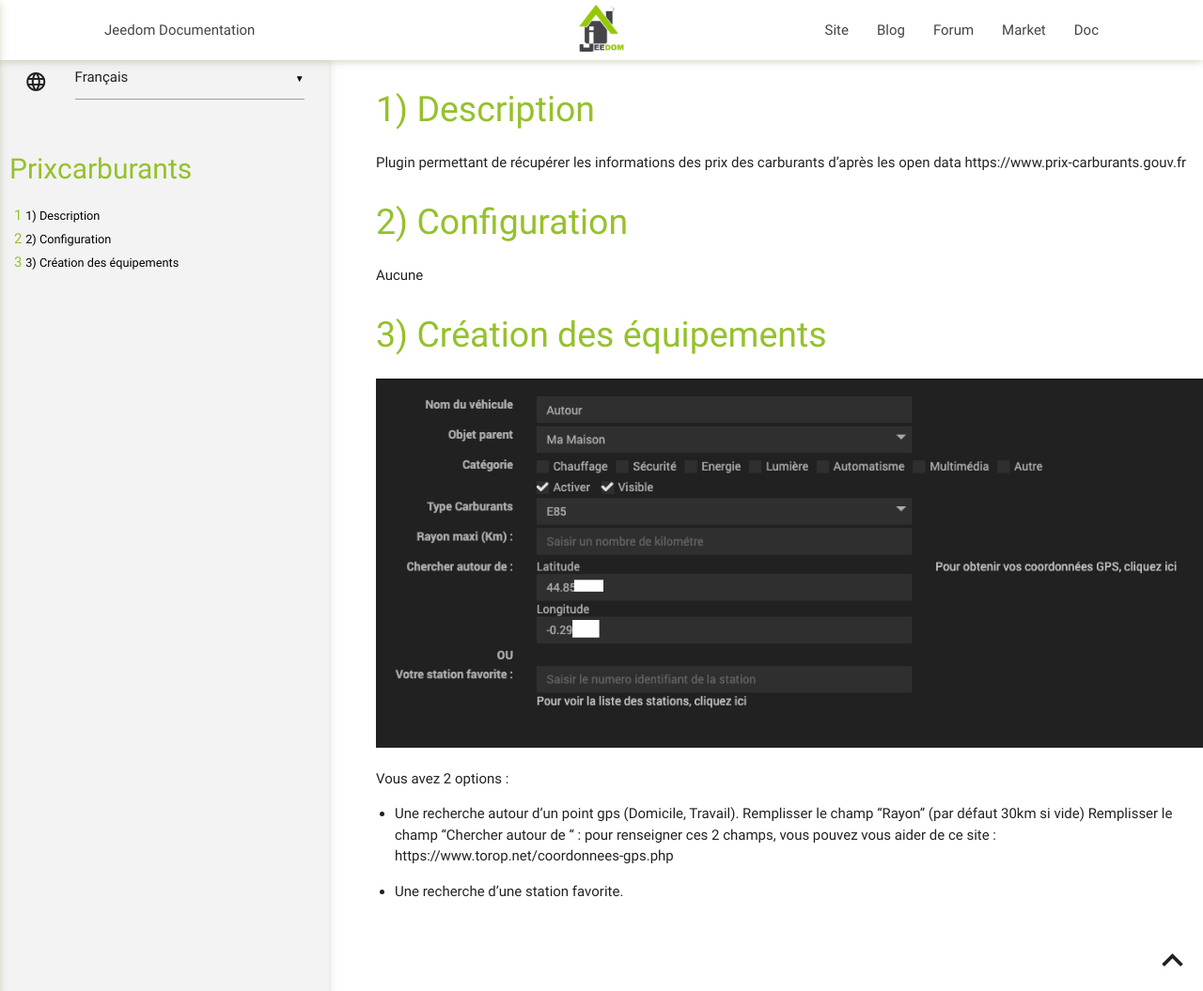
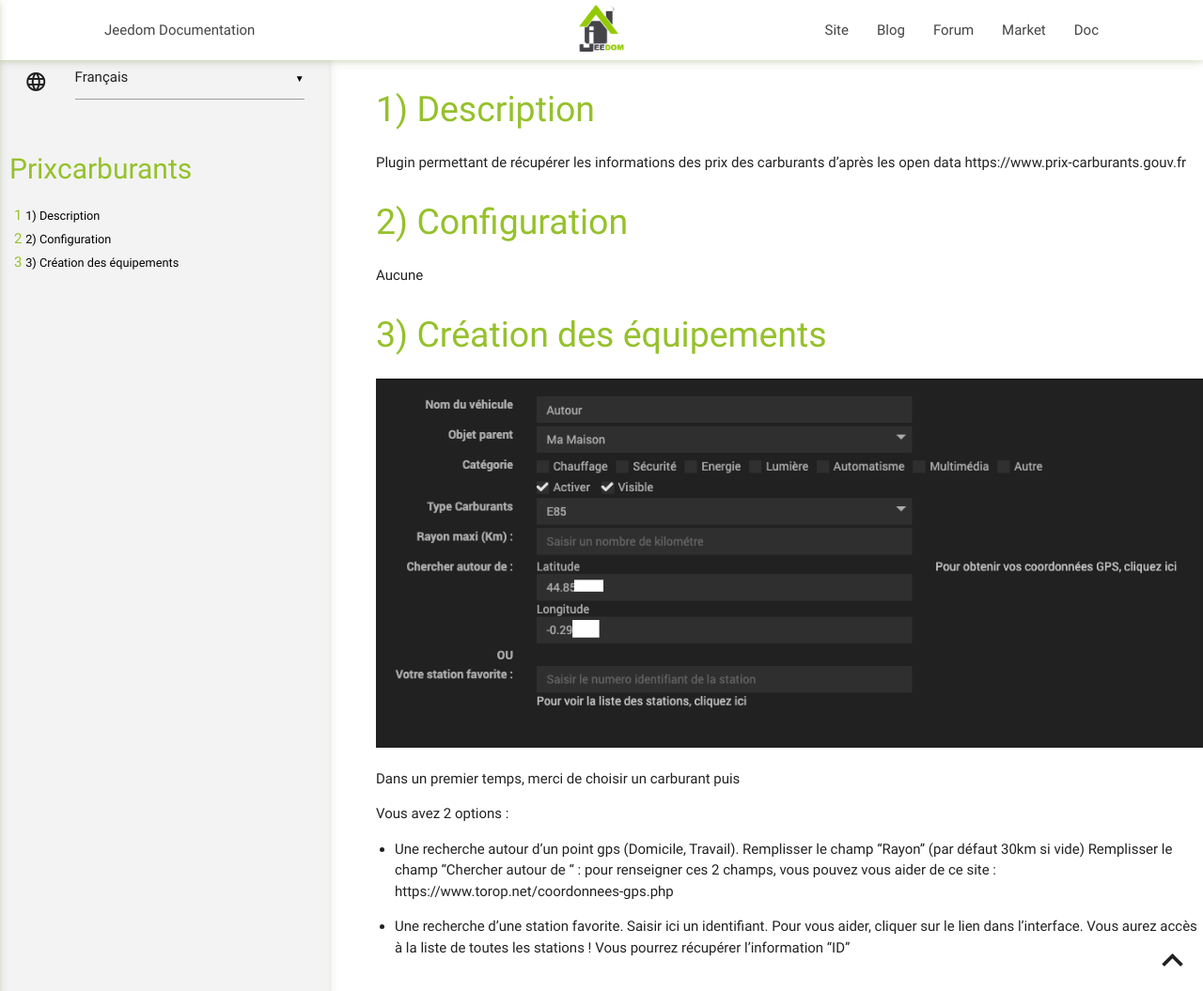
Before and after one commit to floman321/prixcarburants, a Jekyll site: the page built from docs/fr_FR/index.md, in a window 1280 px wide and 1055 px high. Shown: the whole window at 94% size. Built offline with Jekyll 4.4.1, drawn with Linux system fonts in a browser that asks for light colours; our own code applies the rules of GitHub Pages for plain Markdown files.

Commit message:
Update Favorite

```diff
--- a/docs/fr_FR/index.md
+++ b/docs/fr_FR/index.md
@@ -11,6 +11,8 @@
 ===
 ![image](https://github.com/floman321/prixcarburants/blob/master/docs/fr_FR/Capture%20d%E2%80%99e%CC%81cran%202020-04-10%20a%CC%80%2016.00.01.png?raw=true)
 
+Dans un premier temps, merci de choisir un carburant puis
+
 Vous avez 2 options :
 - Une recherche autour d'un point gps (Domicile, Travail).
 Remplisser le champ "Rayon" (par défaut 30km si vide)
@@ -18,3 +20,6 @@
 pour renseigner ces 2 champs, vous pouvez vous aider de ce site : https://www.torop.net/coordonnees-gps.php
 
 - Une recherche d'une station favorite.
+Saisir ici un identifiant.
+Pour vous aider, cliquer sur le lien dans l'interface.
+Vous aurez accès à la liste de toutes les stations ! Vous pourrez récupérer l'information "ID"
```
